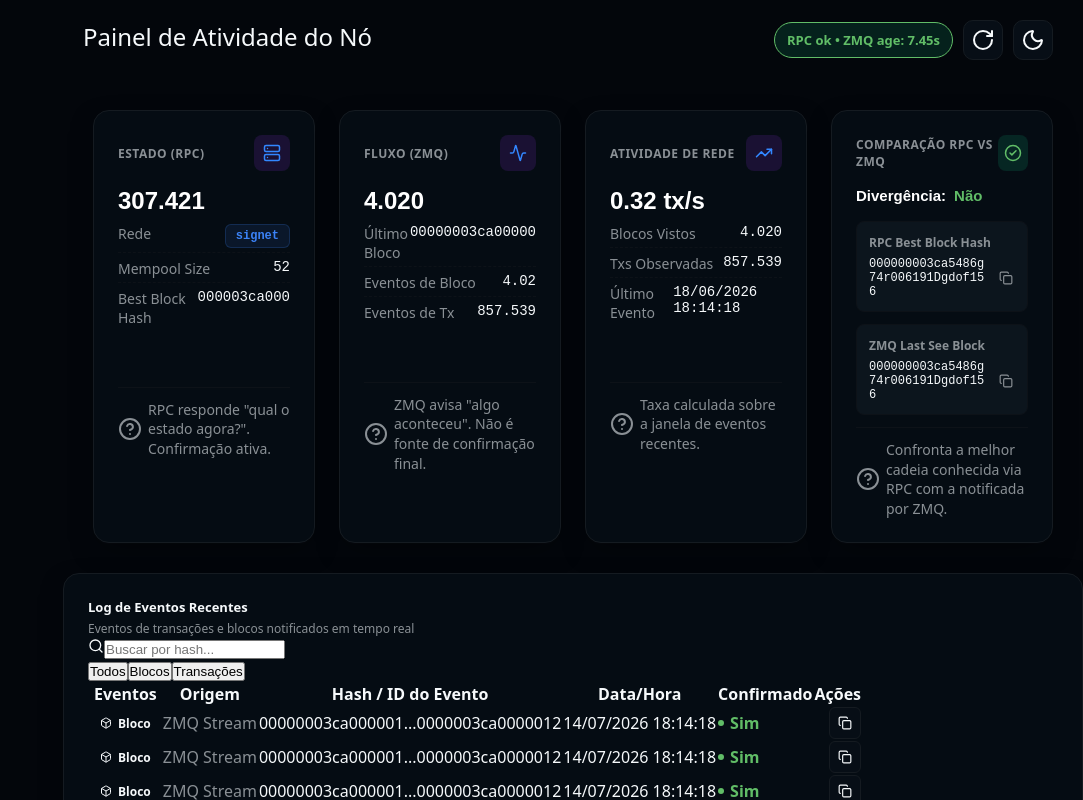
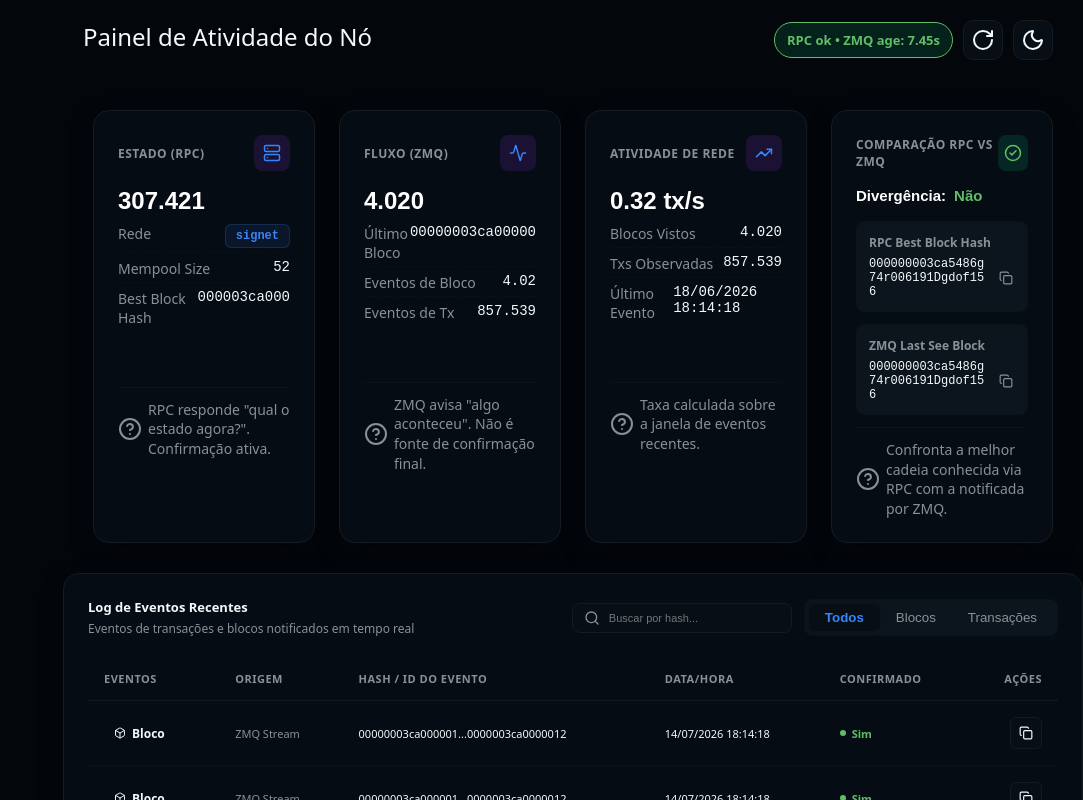
Before and after one commit to Alan-Gomes1/corecraft, a React (Vite) app in the folder frontend/: page / in a window 1280 px wide. Shown: the top 800 px of the page, without its empty margins (197-1280 px from the left). Built offline with nearby package versions, Linux system fonts and the light colour scheme.

Commit message:
feat: Adds styles for the logs section, including the header, controls, and table

```diff
--- a/frontend/src/App.css
+++ b/frontend/src/App.css
@@ -341,3 +341,120 @@ body {
   width: 1.4rem;
   height: 1.4rem;
 }
+
+.logs-card {
+  padding: 2.4rem;
+}
+
+.logs-header {
+  display: flex;
+  align-items: center;
+  justify-content: space-between;
+  margin-bottom: 2rem;
+  flex-wrap: wrap;
+  gap: 1.6rem;
+}
+
+.logs-controls {
+  display: flex;
+  align-items: center;
+  gap: 1.2rem;
+  flex-wrap: wrap;
+}
+
+.search-input-wrap {
+  position: relative;
+}
+
+.search-input-wrap i, .search-input-wrap svg {
+  position: absolute;
+  left: 1.2rem;
+  top: 50%;
+  transform: translateY(-50%);
+  color: var(--muted);
+  width: 1.6rem;
+  height: 1.6rem;
+}
+
+.search-input {
+  padding: .8rem 1.2rem .8rem 3.6rem;
+  border-radius: .8rem;
+  border: .1rem solid var(--border);
+  background-color: var(--surface);
+  color: var(--fg);
+  font-size: 1.1rem;
+  width: 22rem;
+  transition: all 0.2s ease;
+}
+
+.search-input:focus {
+  outline: none;
+  border-color: var(--accent);
+  box-shadow: 0 0 0 .2rem var(--accent-glow);
+}
+
+.filter-tabs {
+  display: flex;
+  background: var(--surface-hover);
+  padding: .4rem;
+  border-radius: .8rem;
+  border: .1rem solid var(--border-light);
+}
+
+.filter-tab {
+  padding: .6rem 1.6rem;
+  border-radius: .6rem;
+  font-weight: 500;
+  border: none;
+  background: transparent;
+  color: var(--muted);
+  cursor: pointer;
+  transform: all 0.2;
+}
+
+.filter-tab.active {
+  background-color: var(--surface);
+  color: var(--accent);
+  box-shadow: 0 .2rem .8rem rgba(0, 0, 0, .05);
+  font-weight: 600;
+}
+
+.table-container {
+  overflow-x: auto;
+  width: 100%;
+}
+
+.logs-table {
+  width: 100%;
+  border-collapse: collapse;
+  text-align: left;
+}
+
+.logs-table th {
+  padding: 1.4rem 1.6rem;
+  font-size: 1.1rem;
+  text-transform: uppercase;
+  letter-spacing: .05rem;
+  color: var(--muted);
+  border-bottom: .1rem solid var(--border);
+  font-weight: 700;
+}
+
+.logs-table td {
+  padding: 1.6rem;
+  font-size: 1.1rem;
+  border-bottom: .1rem solid var(--border-light);
+  vertical-align: middle;
+}
+
+.logs-table tr:last-child td {
+  border-bottom: none;
+}
+
+.logs-table tr {
+  transition: background-color 0.15s ease;
+}
+
+.logs-table tr:hover {
+  background-color: var(--surface-hover);
+}
```
